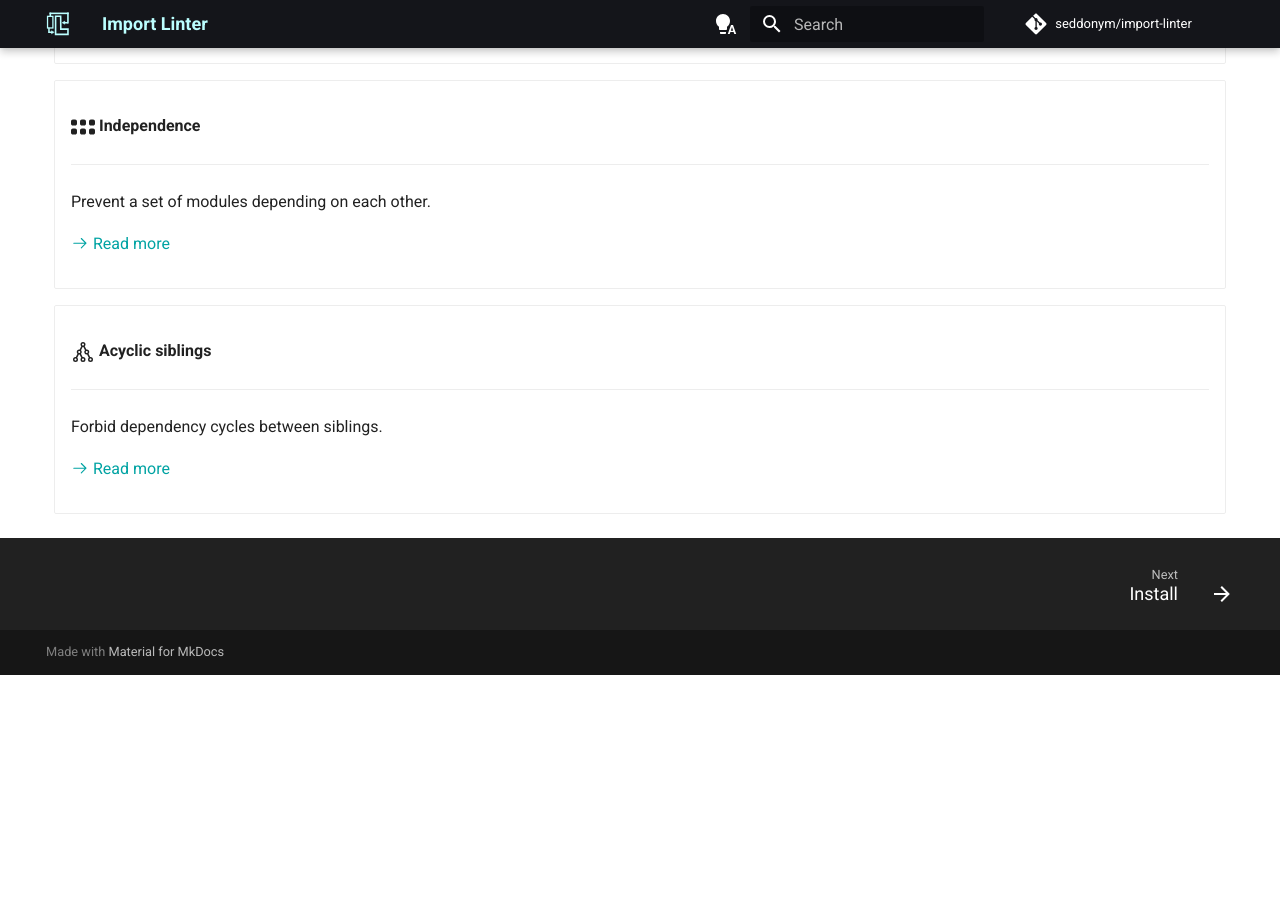
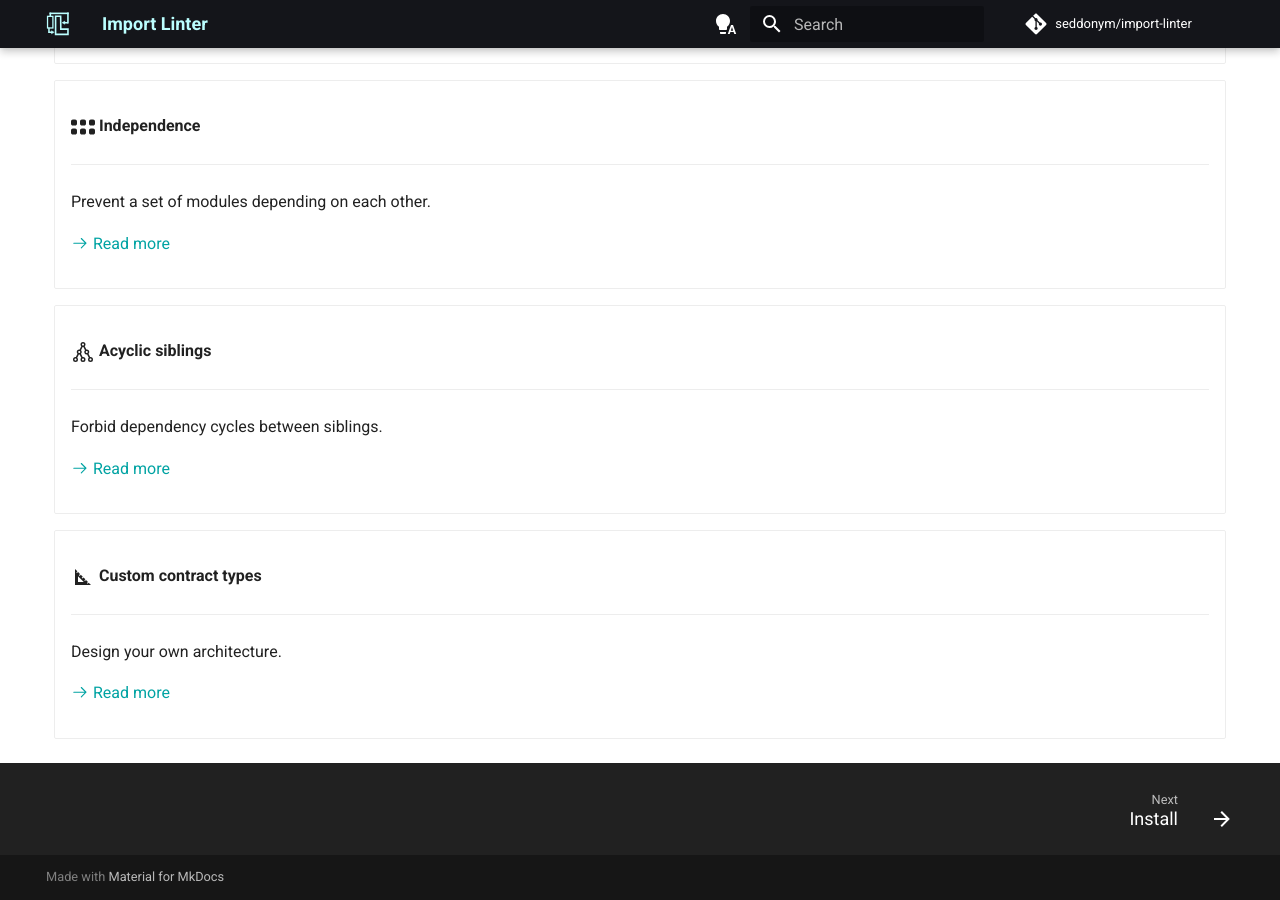
Before and after one commit to seddonym/import-linter, an MkDocs documentation site: the page built from docs/index.md, in a window 1280 px wide and 900 px high, scrolled down 1464 px. Built offline with MkDocs 1.6.1 and Material for MkDocs 9.7.7, drawn with Linux system fonts in a browser that asks for light colours; comment, search, counter and statistics services are not loaded; before the commit the page ends 2139 px from its top, so only the background shows below that.

Commit message:
Add "Custom contract types" card

```diff
--- a/docs/index.md
+++ b/docs/index.md
@@ -88,3 +88,13 @@ Forbid dependency cycles between siblings.
 
 [:octicons-arrow-right-24: Read more](contract_types/acyclic_siblings.md)
 </div>
+
+<div class="flowcard" markdown>
+:material-set-square:{ .lg .middle } __Custom contract types__
+
+---
+
+Design your own architecture.
+
+[:octicons-arrow-right-24: Read more](custom_contract_types.md)
+</div>
```
